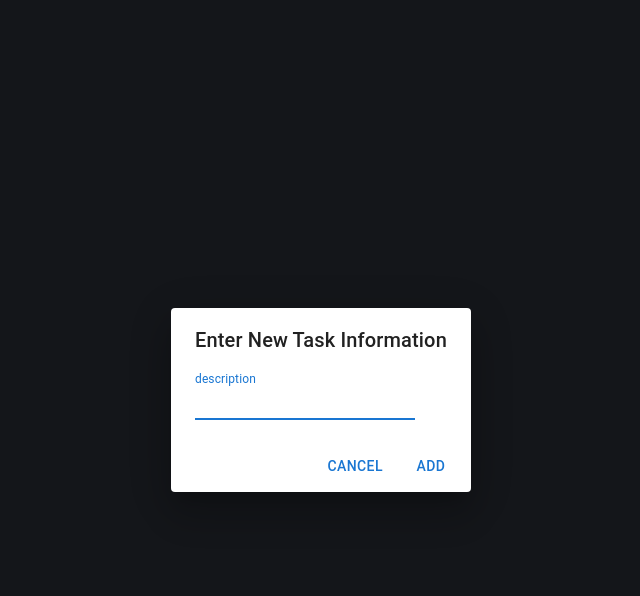
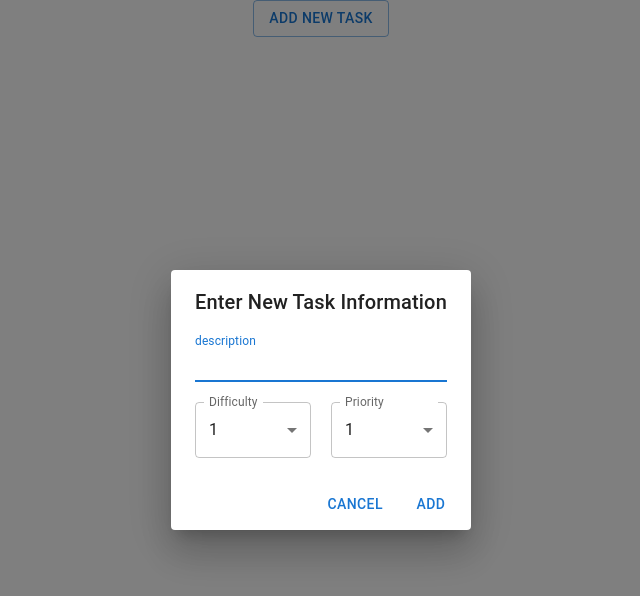
Before and after one commit to 397-f21/coffee-nimble, a React (Create React App) app: page / in a window 1280 px wide. Both pictures are taken after a click on the button "ADD NEW TASK". Shown: the top 596 px of the page, without its empty margins (319-959 px from the left). Built offline with nearby package versions, Linux system fonts and the light colour scheme.

Commit message:
difficulty and priority fields

```diff
--- a/src/App.css
+++ b/src/App.css
@@ -2,7 +2,19 @@
   text-align: center;
 }
 
-.App-logo {
+#newTaskForm {
+  display: flex;
+  flex-direction: column;
+  gap: 20px;
+}
+
+#selects {
+  display: flex;
+  flex-direction: row;
+  justify-content: space-between;
+  gap: 20px;
+}
+/* .App-logo {
   height: 40vmin;
   pointer-events: none;
 }
@@ -35,4 +47,4 @@
   to {
     transform: rotate(360deg);
   }
-}
+} */
--- a/src/components/AddButton.js
+++ b/src/components/AddButton.js
@@ -5,6 +5,10 @@ import TextField from "@mui/material/TextField";
 import DialogActions from "@mui/material/DialogActions";
 import DialogContent from "@mui/material/DialogContent";
 import DialogTitle from "@mui/material/DialogTitle";
+import InputLabel from '@mui/material/InputLabel';
+import MenuItem from '@mui/material/MenuItem';
+import FormControl from '@mui/material/FormControl';
+import Select from '@mui/material/Select';
 
 const taskList = [
   {
@@ -44,16 +48,21 @@ const taskList = [
   },
 ];
 
+const blankForm = () => {
+  return {
+    description: "",
+    difficulty: 1,
+    assignees: [],
+    priority: 1,
+    completed: false,
+  }
+}
+
 export default function AddButton() {
-  const [newTask, setNewTask] = useState({
-    description: "",
-    difficulty: 0,
-    assignees: [],
-    priority: 0,
-    completed: false,
-  });
+
   const [tasks, setTasks] = useState(taskList);
   const [open, setOpen] = React.useState(false);
+  const [newTask, setNewTask] = useState(blankForm());
 
   const handleAddOpen = ( ) => {
     setOpen(true);
@@ -62,6 +71,7 @@ export default function AddButton() {
 
   const handleClose = () => {
     setOpen(false);
+    setNewTask(blankForm());
   };
 
   const handleDescriptionChange = (event) => {
@@ -71,15 +81,23 @@ export default function AddButton() {
       ["description"]: newDescription,
     }));
   };
-/*
-  const handleDiffcultyChange = (event) => {
-    const newDiffcuties = event.target.value;
-    setNewDiffcuties((prevState) => ({
+
+  const handleDifficultyChange = (event) => {
+    const newDifficulty = event.target.value;
+    setNewTask((prevState) => ({
       ...prevState,
       ["difficulty"]: newDifficulty,
     }));
   };
-*/
+
+  const handlePriorityChange = (event) => {
+    const newPriority = event.target.value;
+    setNewTask((prevState) => ({
+      ...prevState,
+      ["priority"]: newPriority,
+    }));
+  };
+
   const addTask = () => {
     setTasks((prevState) => [...prevState, newTask]);
     handleClose();
@@ -93,15 +111,44 @@ export default function AddButton() {
       <Dialog open={open} onClose={handleClose}>
         <DialogTitle>Enter New Task Information</DialogTitle>
         <DialogContent>
-          <div className="addEditModal">
+          <div id="newTaskForm">
             <TextField
               autoFocus
-              //id="name"
+              value={newTask.description}
               onChange={handleDescriptionChange}
               label="description"
               type="text"
               variant="standard"
             />
+            <div id="selects">
+              <FormControl fullWidth>
+                <InputLabel>Difficulty</InputLabel>
+                <Select
+                  value={newTask.difficulty}
+                  label="Difficulty"
+                  onChange={handleDifficultyChange}
+                >
+                  <MenuItem value={1}>1</MenuItem>
+                  <MenuItem value={2}>2</MenuItem>
+                  <MenuItem value={3}>3</MenuItem>
+                </Select>
+              </FormControl>
+              <FormControl fullWidth>
+
+                <InputLabel>Priority</InputLabel>
+                <Select
+                  value={newTask.priority}
+                  label="Priority (5 = high, 1 = low)"
+                  onChange={handlePriorityChange}
+                >
+                  <MenuItem value={1}>1</MenuItem>
+                  <MenuItem value={2}>2</MenuItem>
+                  <MenuItem value={3}>3</MenuItem>
+                  <MenuItem value={4}>4</MenuItem>
+                  <MenuItem value={5}>5</MenuItem>
+                </Select>
+              </FormControl>
+            </div>
           </div>
         </DialogContent>
         <DialogActions>
```
